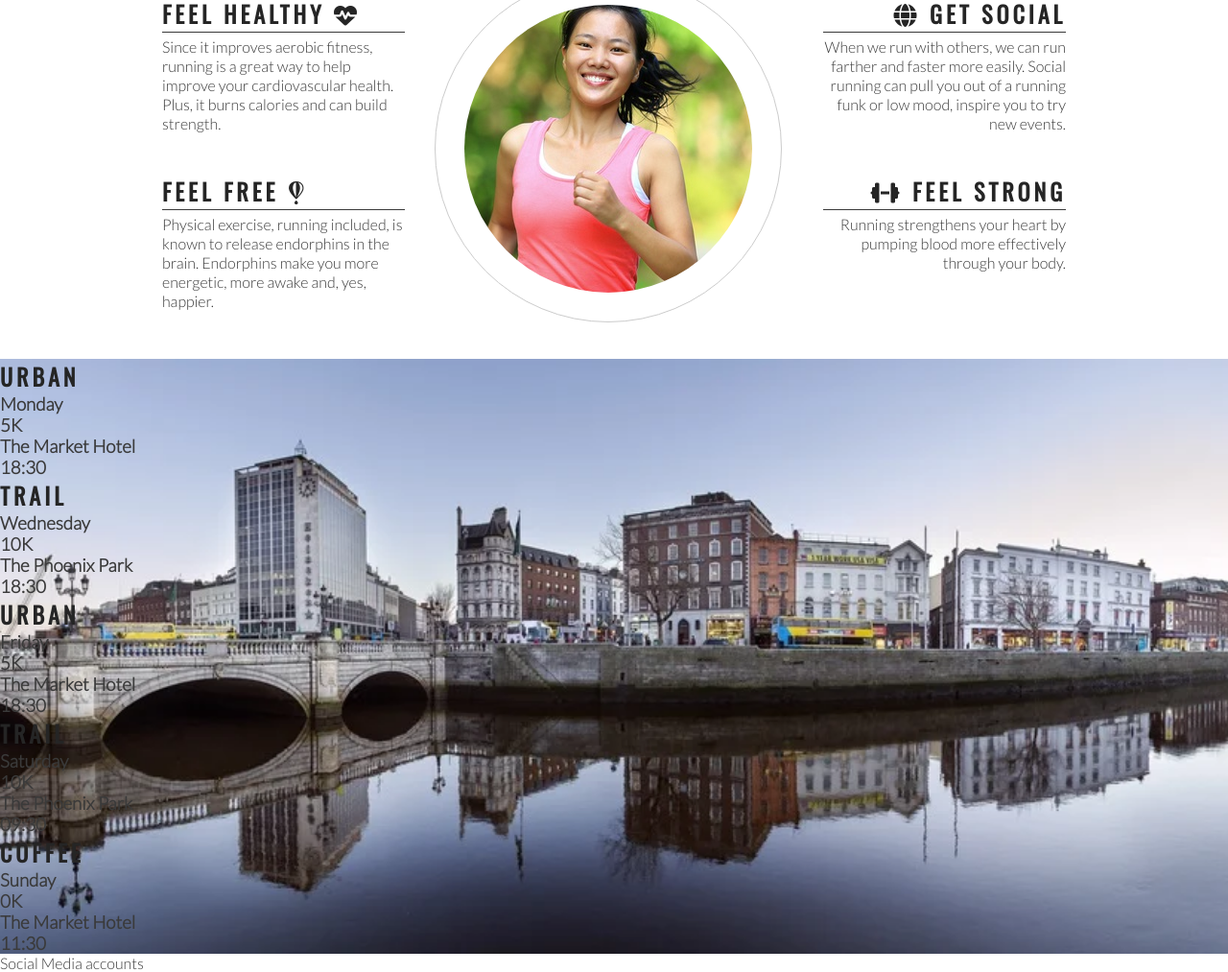
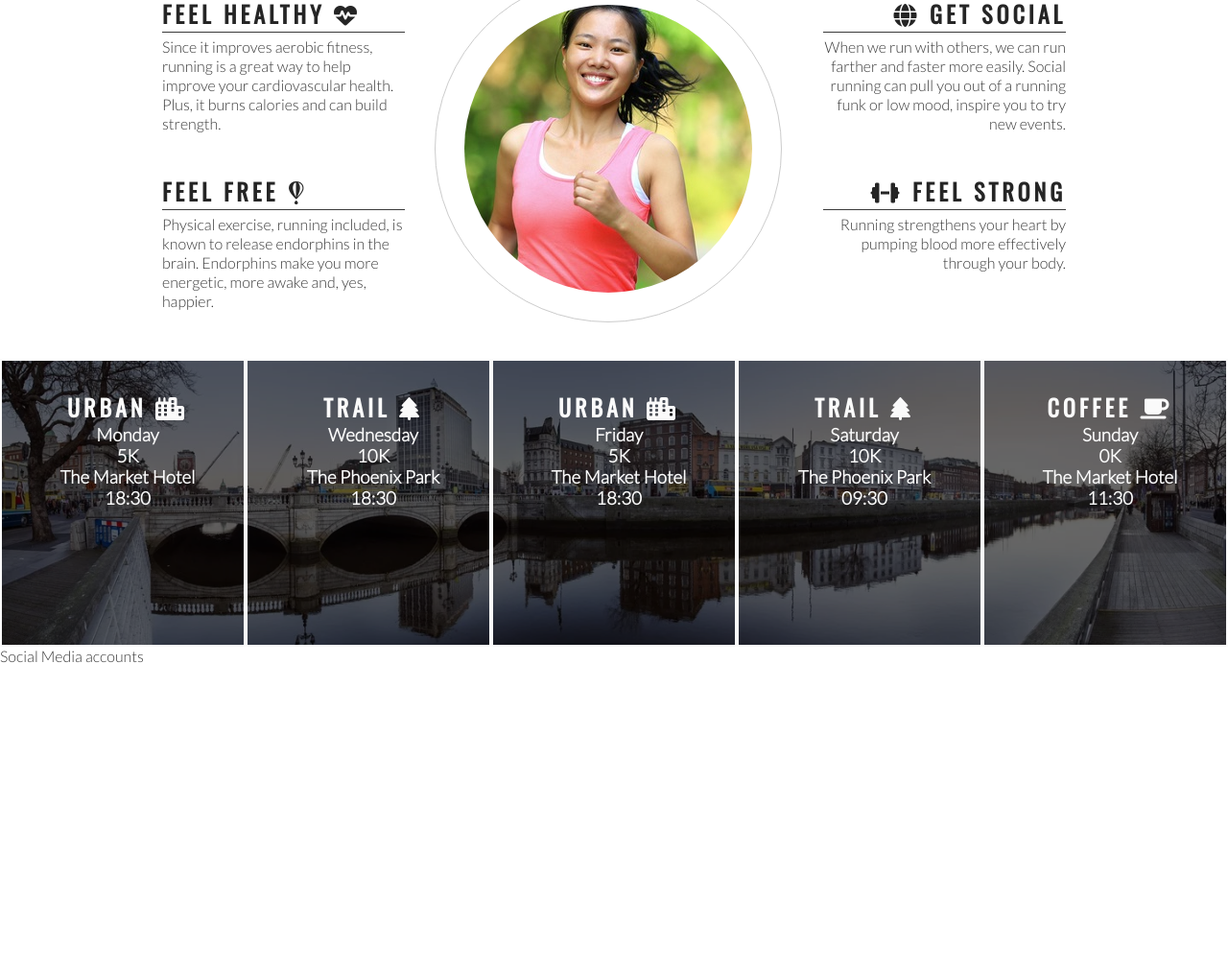
Before and after one commit to biareiam/love_running, a plain HTML site: page index.html in a window 1280 px wide. Shown: the part 807-1820 px from the top of the page at 96% size. After the commit the page ends 1500 px from the top, so only its background shows below. Drawn offline with nearby package versions, Linux system fonts and the light colour scheme.

Commit message:
style the Dublin picture and adding icons

```diff
--- a/assets/css/style.css
+++ b/assets/css/style.css
@@ -206,3 +206,19 @@ hr {
     overflow: hidden;
 
 }
+
+#times div {
+    color: #fafafa;
+    background-color: rgb(0, 0, 0, .6);
+    width: 20%;
+    height: 300px;
+    float: left;
+    padding: 30px 0 0 10px;
+    text-align: center;
+    border: 2px solid #fafafa;
+    box-sizing: border-box;
+}
+
+#times h2 {
+    color: #fafafa;
+}
--- a/index.html
+++ b/index.html
@@ -77,35 +77,35 @@
 
     <section id="times">
         <div>
-            <h2>Urban</h2>
+            <h2>Urban <i class="fas fa-city"></i></h2>
             <h3>Monday</h3>
             <h3>5K</h3>
             <h3>The Market Hotel</h3>
             <h3>18:30</h3>
         </div>
         <div>
-            <h2>Trail</h2>
+            <h2>Trail <i class="fas fa-tree"></i></h2>
             <h3>Wednesday</h3>
             <h3>10K</h3>
             <h3>The Phoenix Park</h3>
             <h3>18:30</h3>
         </div>
         <div>
-            <h2>Urban</h2>
+            <h2>Urban <i class="fas fa-city"></i></h2>
             <h3>Friday</h3>
             <h3>5K</h3>
             <h3>The Market Hotel</h3>
             <h3>18:30</h3>
         </div>
         <div>
-            <h2>Trail</h2>
+            <h2>Trail <i class="fas fa-tree"></i></h2>
             <h3>Saturday</h3>
             <h3>10K</h3>
             <h3>The Phoenix Park</h3>
             <h3>09:30</h3>
         </div>
         <div>
-            <h2>Coffee</h2>
+            <h2>Coffee <i class="fas fa-coffee"></i></h2>
             <h3>Sunday</h3>
             <h3>0K</h3>
             <h3>The Market Hotel</h3>
```
